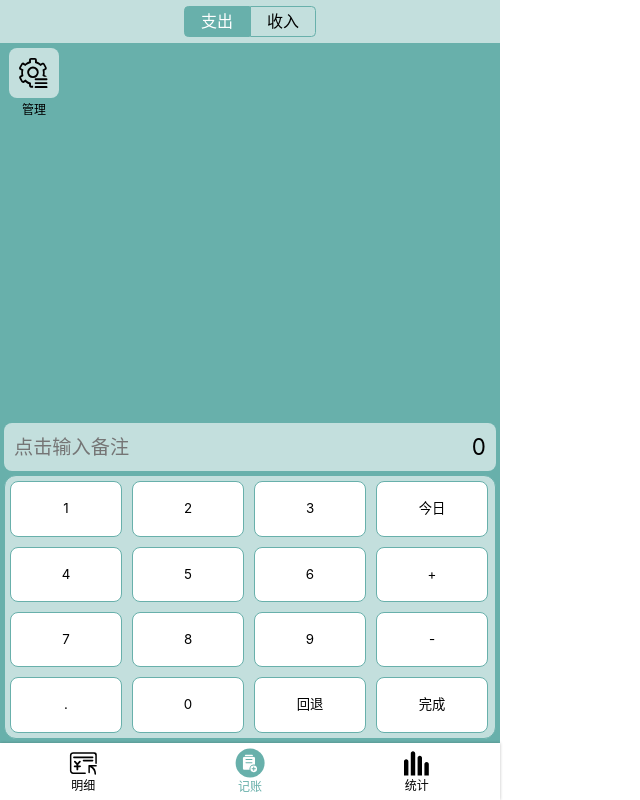
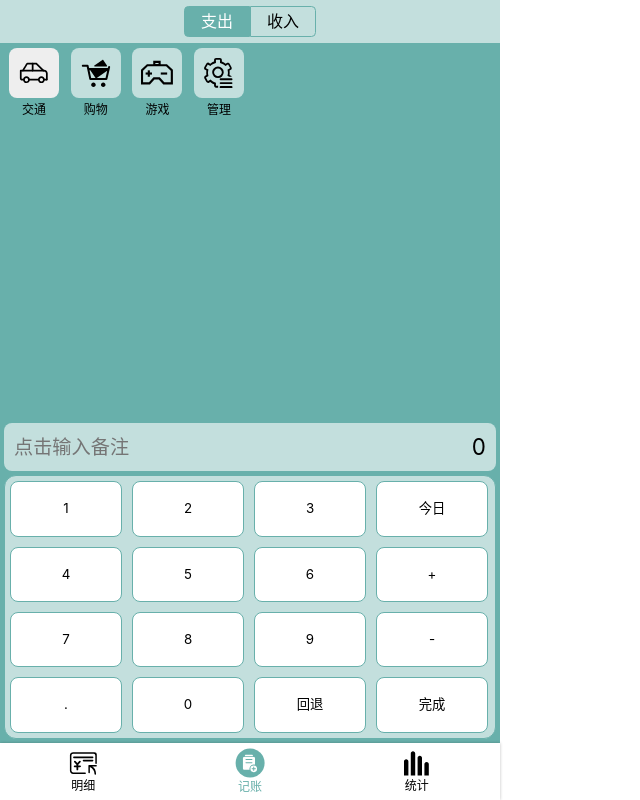
Before and after one commit to wh2887/-whale-wallet-react, a React app: page /money in a window 1280 px wide. Shown: the whole page, without its empty margins (0-640 px from the left). Built offline with nearby package versions, Linux system fonts and the light colour scheme.

Commit message:
解决刷新页面分类图标为空的 bug

```diff
--- a/src/pages/money/MyTags.tsx
+++ b/src/pages/money/MyTags.tsx
@@ -1,4 +1,4 @@
-import React, {FC, useEffect, useState} from 'react';
+import React, {FC, useEffect, useRef, useState} from 'react';
 import {Link, useHistory} from 'react-router-dom';
 import styled from 'styled-components';
 import MyIcon from '../../components/MyIcon';
@@ -58,6 +58,14 @@ const MyTags: FC<TagProps> = (
   const {addCategoryList} = useAddCategoryList();
   const {payCategoryList} = usePayCategoryList();
   const [showCategoryList, setShowCategoryList] = useState<CategoryItem[]>(payCategoryList);
+  const [selectedCategoryId, setSelectedCategory] = useState(1);
+  const history = useHistory();
+  // 保底
+  useEffect(() => {
+    if (showCategoryList.length === 0) {
+      setShowCategoryList(payCategoryList);
+    }
+  });
 
   useUpdate(() => {
     if (categoryType === '-') {
@@ -66,9 +74,6 @@ const MyTags: FC<TagProps> = (
       setShowCategoryList(() => addCategoryList);
     }
   }, [categoryType]);
-
-  const [selectedCategoryId, setSelectedCategory] = useState(1);
-  const history = useHistory();
 
   const onToggleTag = (categoryId: number) => {
     if (showCategoryList.indexOf(showCategoryList.filter(item => item.id === categoryId)[0]) >= 0 || showCategoryList.filter(item => item.name === 'manage' || 'add')[0]) {
```
